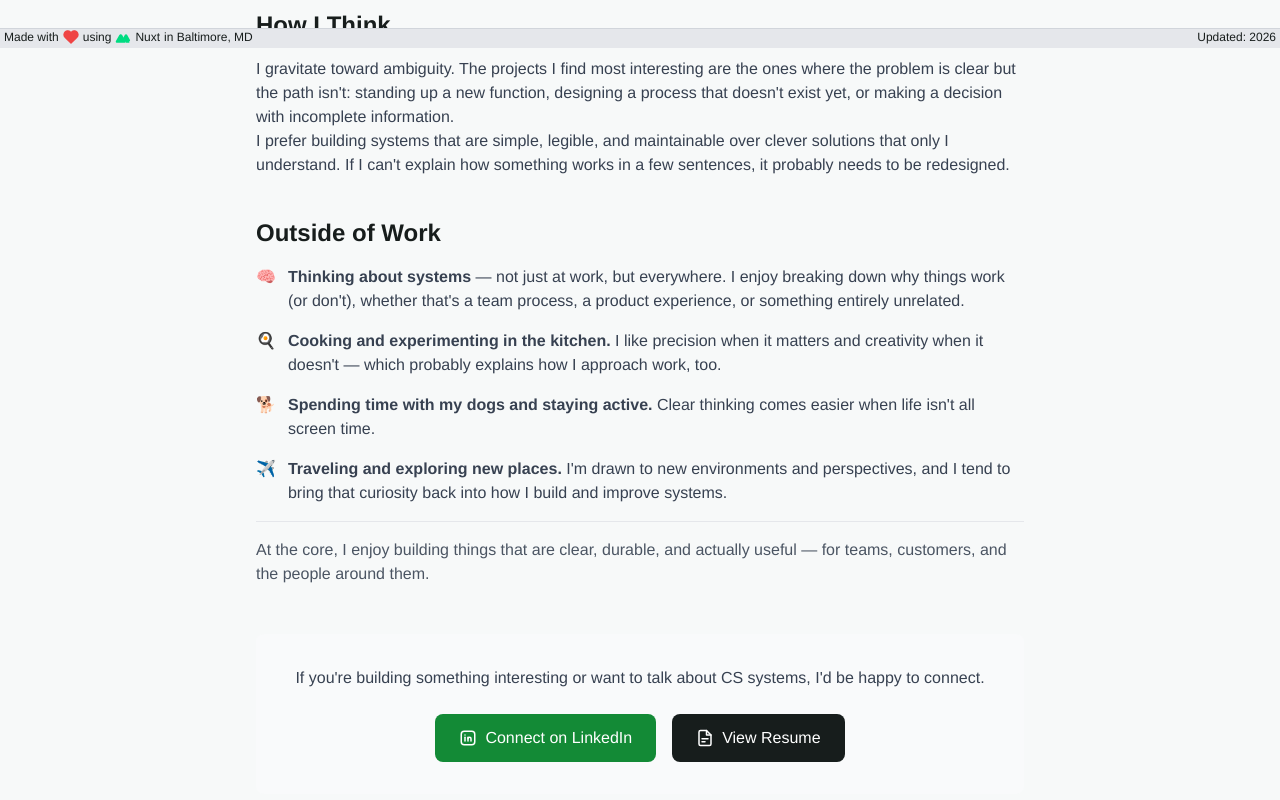
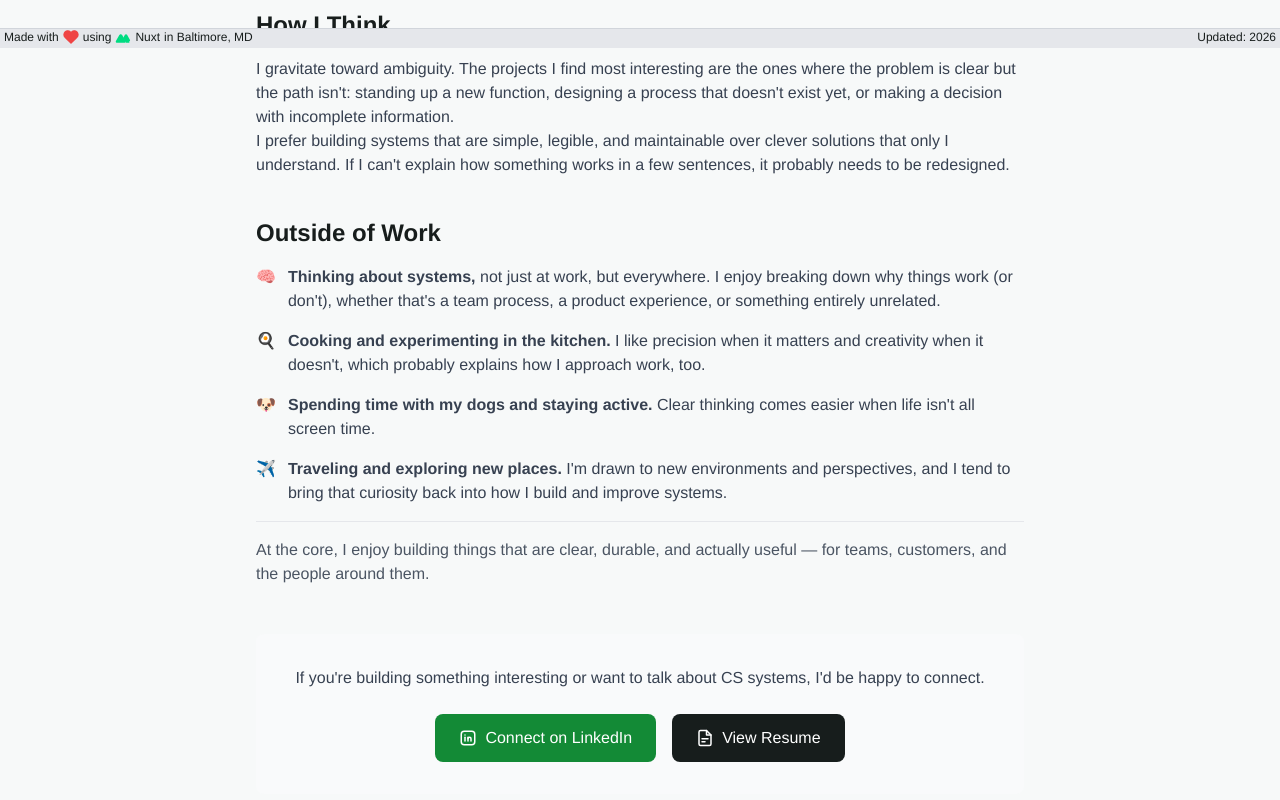
Before and after one commit to dc-larsen/davidlarsen.me, a Nuxt app: page /about in a window 1280 px wide. Shown: the part 752-1552 px from the top of the page. Built offline with nearby package versions, Linux system fonts and the light colour scheme.

Commit message:
Remove em dashes and update dog emoji

```diff
--- a/pages/about.vue
+++ b/pages/about.vue
@@ -60,14 +60,14 @@
         <div class="space-y-4 text-gray-700">
           <p class="flex">
             <span class="mr-3 flex-shrink-0">🧠</span>
-            <span><strong>Thinking about systems</strong> — not just at work, but everywhere. I enjoy breaking down why things work (or don't), whether that's a team process, a product experience, or something entirely unrelated.</span>
+            <span><strong>Thinking about systems,</strong> not just at work, but everywhere. I enjoy breaking down why things work (or don't), whether that's a team process, a product experience, or something entirely unrelated.</span>
           </p>
           <p class="flex">
             <span class="mr-3 flex-shrink-0">🍳</span>
-            <span><strong>Cooking and experimenting in the kitchen.</strong> I like precision when it matters and creativity when it doesn't — which probably explains how I approach work, too.</span>
+            <span><strong>Cooking and experimenting in the kitchen.</strong> I like precision when it matters and creativity when it doesn't, which probably explains how I approach work, too.</span>
           </p>
           <p class="flex">
-            <span class="mr-3 flex-shrink-0">🐕</span>
+            <span class="mr-3 flex-shrink-0">🐶</span>
             <span><strong>Spending time with my dogs and staying active.</strong> Clear thinking comes easier when life isn't all screen time.</span>
           </p>
           <p class="flex">
```
